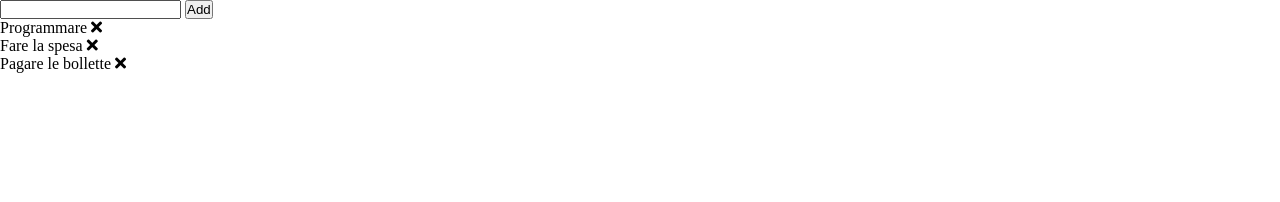
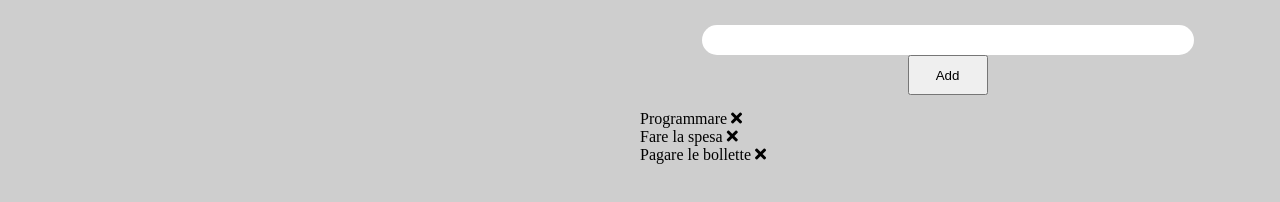
Before and after one commit to FabioMezzina/vue-todolist, a plain HTML site: page index.html in a window 1280 px wide. Drawn offline with nearby package versions, Linux system fonts and the light colour scheme.

Commit message:
JS keyup add element + css some style

```diff
--- a/css/style.css
+++ b/css/style.css
@@ -4,6 +4,69 @@
   box-sizing: border-box;
 }
 
+/* UTILITY */
+ul {
+  list-style: none;
+}
+
+
 i {
   cursor: pointer;
 }
+
+/* TODO APP */
+#todo-app {
+  display: flex;
+  justify-content: center;
+  align-items: center;
+  padding: 25px;
+  height: 100vh;
+  width: 100%;
+  background-color: #cecece; /* debug */
+}
+
+/* WRAPPER */
+.wrapper {
+  flex-basis: 100%;
+  min-height: 100%;
+}
+
+/* Insert */
+.insert {
+  display: flex;
+  flex-direction: column;
+  justify-content: center;
+  align-items: center;
+  margin-bottom: 15px;
+}
+
+.insert input {
+  width: 80%;
+  flex-basis: 30px;
+  border: 0;
+  border-radius: 15px;
+}
+
+.insert button {
+  width: 80px;
+  flex-basis: 40px;
+}
+
+
+/* Media queries */
+/* Tablet */
+@media screen and (min-width: 768px) {
+  .wrapper {
+    flex-basis: 768px;
+  }
+}
+
+/* Desktop */
+@media screen and (min-width: 992px) {
+  #todo-app {
+    justify-content: flex-end;
+  }
+  .wrapper {
+    flex-basis: 50%;
+  }
+}
--- a/index.html
+++ b/index.html
@@ -17,7 +17,7 @@
     <div class="wrapper">
       <!-- Insert new todo -->
       <div class="insert">
-        <input type="text" v-model="newElement">
+        <input type="text" v-model="newElement" @keyup.enter="addElement">
         <button @click="addElement">Add</button>
       </div>
 
@@ -34,6 +34,7 @@
       </div>
     </div>
   </div>
+
   <!-- main script -->
   <script src="./js/main.js"></script>
 </body>
--- a/js/main.js
+++ b/js/main.js
@@ -11,12 +11,13 @@ const todo = new Vue({
   methods: {
     // remove the element with click on X
     removeElement(index) {
-      this.list.splice(index,1);
+      this.list.splice(index, 1);
     },
     // add an element if the input tag is not empty
     addElement() {
       if(this.newElement.trim() !== '') {
         this.list.push(this.newElement.trim());
+        this.newElement = '';
       }
     }
   }
```
